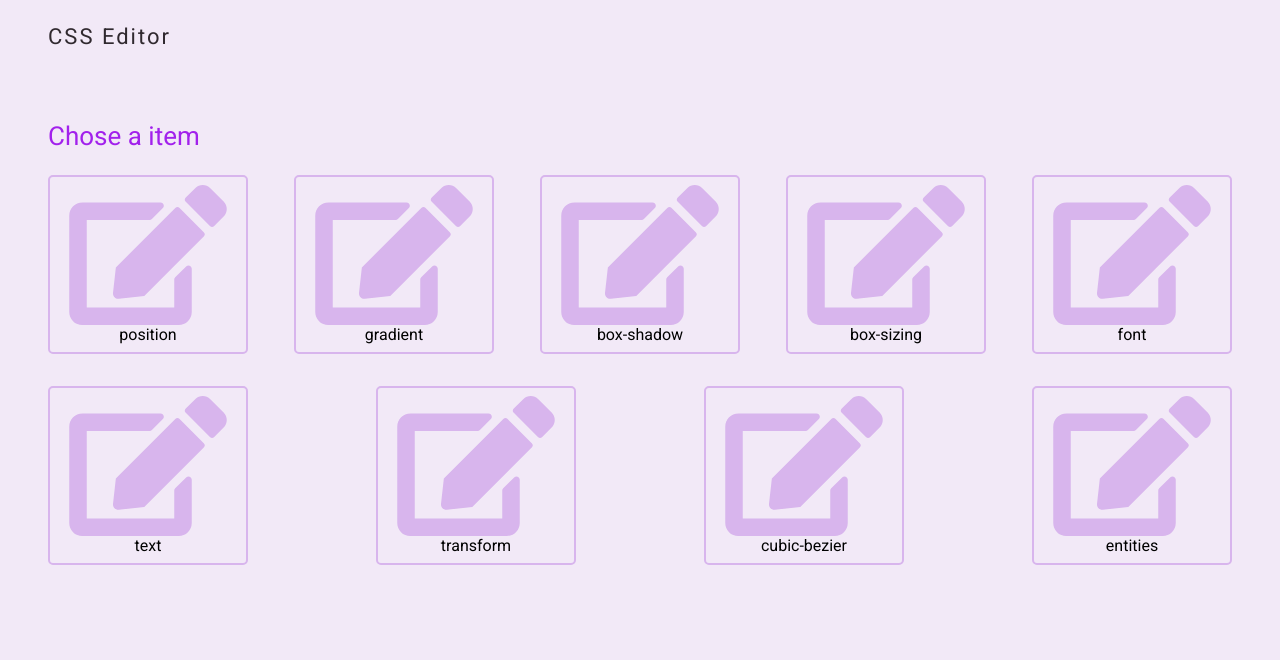
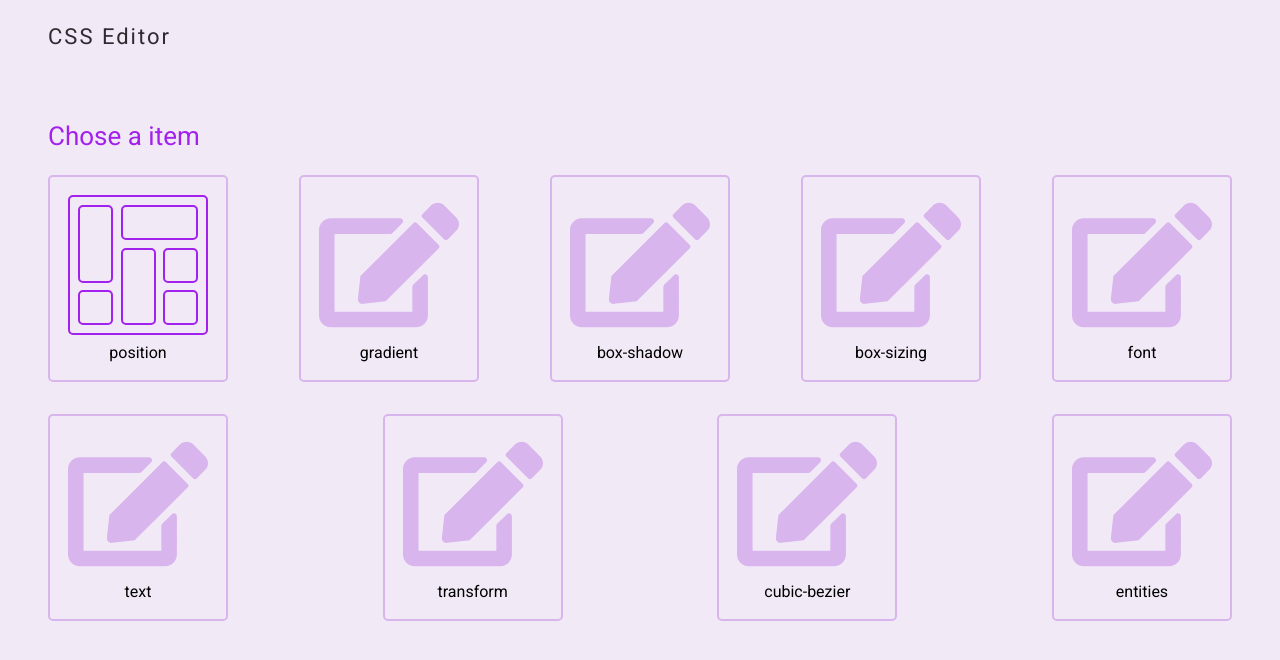
Before and after one commit to CaioOliveira793/css-editor, a Next.js app: page /properties in a window 1280 px wide. Shown: the top 660 px of the page. Built offline with nearby package versions, Linux system fonts and the light colour scheme.

Commit message:
feat: add Position animation

```diff
--- /dev/null
+++ b/src/animations/Position/index.tsx
@@ -0,0 +1,75 @@
+import React, { useImperativeHandle, forwardRef, Ref, useRef } from 'react';
+import { useAnimation, VisualElementAnimationControls } from 'framer-motion';
+
+import { Container, Block, BlockProps } from './styles';
+
+export interface PositionHandles {
+	start: () => Promise<any>;
+	startIfNotRunning: () => Promise<void>;
+	stop: () => void;
+	subscribe: (controls: VisualElementAnimationControls<{}, {}>) => () => boolean;
+}
+
+export interface PositionProps {
+	size: number;
+	ref: Ref<PositionHandles>
+}
+
+
+const Position: React.ForwardRefRenderFunction<PositionHandles, PositionProps> = ({ size }, ref) => {
+	const control = useAnimation();
+	const animationRunning = useRef<boolean>(false);
+
+	useImperativeHandle(ref, () => {
+		control.mount();
+		return {
+			start: async () => await control.start('mountPosition'),
+			startIfNotRunning: async () => {
+				if (animationRunning.current) return;
+
+				animationRunning.current = true;
+				await control.start('mountPosition');
+				animationRunning.current = false;
+			},
+			stop: () => control.stop(),
+			subscribe: (controls: VisualElementAnimationControls<{}, {}>) => control.subscribe(controls),
+		};
+	});
+
+	const blockVariant = {
+		mountPosition: (i: number) => ({
+			top: ['0px', '0px', `${size}px`, '0px'],
+			scale: [1, 0.5, 1, 1],
+			opacity: [1, 0, 1, 1],
+			transition: {
+				duration: 1.2,
+				times: [0, 0.4, 0.4, 1],
+				delay: i * 0.3,
+			}
+		}),
+	};
+
+	const blocks: BlockProps[] = [
+		{ columns: 1, rows: 2 },
+		{ columns: 2, rows: 1 },
+		{ columns: 1, rows: 2 },
+		{ columns: 1, rows: 1 },
+		{ columns: 1, rows: 1 },
+		{ columns: 1, rows: 1 }
+	];
+
+	return (
+		<Container size={size}>
+			{blocks.map((props, index) => (
+				<Block
+					{...props}
+					animate={control}
+					variants={blockVariant}
+					custom={index}
+				/>
+			))}
+		</Container>
+	);
+}
+
+export default forwardRef(Position);
--- /dev/null
+++ b/src/animations/Position/styles.ts
@@ -0,0 +1,39 @@
+import styled from 'styled-components';
+import { motion } from 'framer-motion';
+
+
+export interface ContainerProps {
+	size: number;
+};
+
+export interface BlockProps {
+	columns: number;
+	rows: number;
+}
+
+
+export const Container = styled(motion.div) <ContainerProps>`
+	display: grid;
+	grid-template-columns: repeat(3, 1fr);
+	grid-template-rows: repeat(3, 1fr);
+
+	width: ${({ size }) => size}px;
+	height: ${({ size }) => size}px;
+
+	gap: ${({ size }) => (size / 16 - 1)}px;
+	padding: ${({ size }) => (size / 16 - 1)}px;
+
+	border-radius: 5px;
+	border: ${({ theme }) => theme.color.primary} 2px solid;
+	overflow: hidden;
+`;
+
+
+export const Block = styled(motion.div) <BlockProps>`
+	position: relative;
+	grid-column: auto / span ${({ columns }) => columns};
+	grid-row: auto / span ${({ rows }) => rows};
+
+	border-radius: 5px;
+	border: ${({ theme }) => theme.color.primary} 2px solid;
+`;
--- a/src/pages/properties/index.tsx
+++ b/src/pages/properties/index.tsx
@@ -1,21 +1,31 @@
-import React from 'react';
+import React, { useCallback, useRef } from 'react';
 import Link from 'next/link';
 import { FaEdit } from 'react-icons/fa';
 
 import Header from '../../components/Header';
 
+import PostionAnimation, { PositionHandles } from '../../animations/Position';
+
 import { Container, ItemContainer, ItemBox } from '../../styles/pages/properties/index';
 
 
 const Properties: React.FC = () => {
+	const positionAnimationRef = useRef<PositionHandles>(null);
+
+	const startAnimation = useCallback(() => {
+		positionAnimationRef.current.startIfNotRunning();
+	}, [positionAnimationRef]);
+
 	return (
 		<Container>
 			<Header links={[]} />
 			<h1>Chose a item</h1>
 			<ItemContainer>
 				<Link href="/properties/position">
-					<ItemBox>
-						<FaEdit size={140} />
+					<ItemBox
+						onMouseEnter={startAnimation}
+					>
+						<PostionAnimation size={140} ref={positionAnimationRef} />
 						<span>position</span>
 					</ItemBox>
 				</Link>
--- a/src/styles/pages/properties/index.ts
+++ b/src/styles/pages/properties/index.ts
@@ -38,14 +38,17 @@ export const ItemBox = styled.a`
 	align-items: center;
 	justify-content: center;
 
-	padding: 8px;
+	padding: 18px 18px;
 	border-radius: 5px;
 	border: ${({ theme }) => theme.color.secondary} 2px solid;
 
+	cursor: pointer;
+
 	> svg {
-		width: 180px;
 		color: ${({ theme }) => theme.color.secondary};
 	}
 
-	cursor: pointer;
+	> span {
+		margin-top: 8px;
+	}
 `;
```
